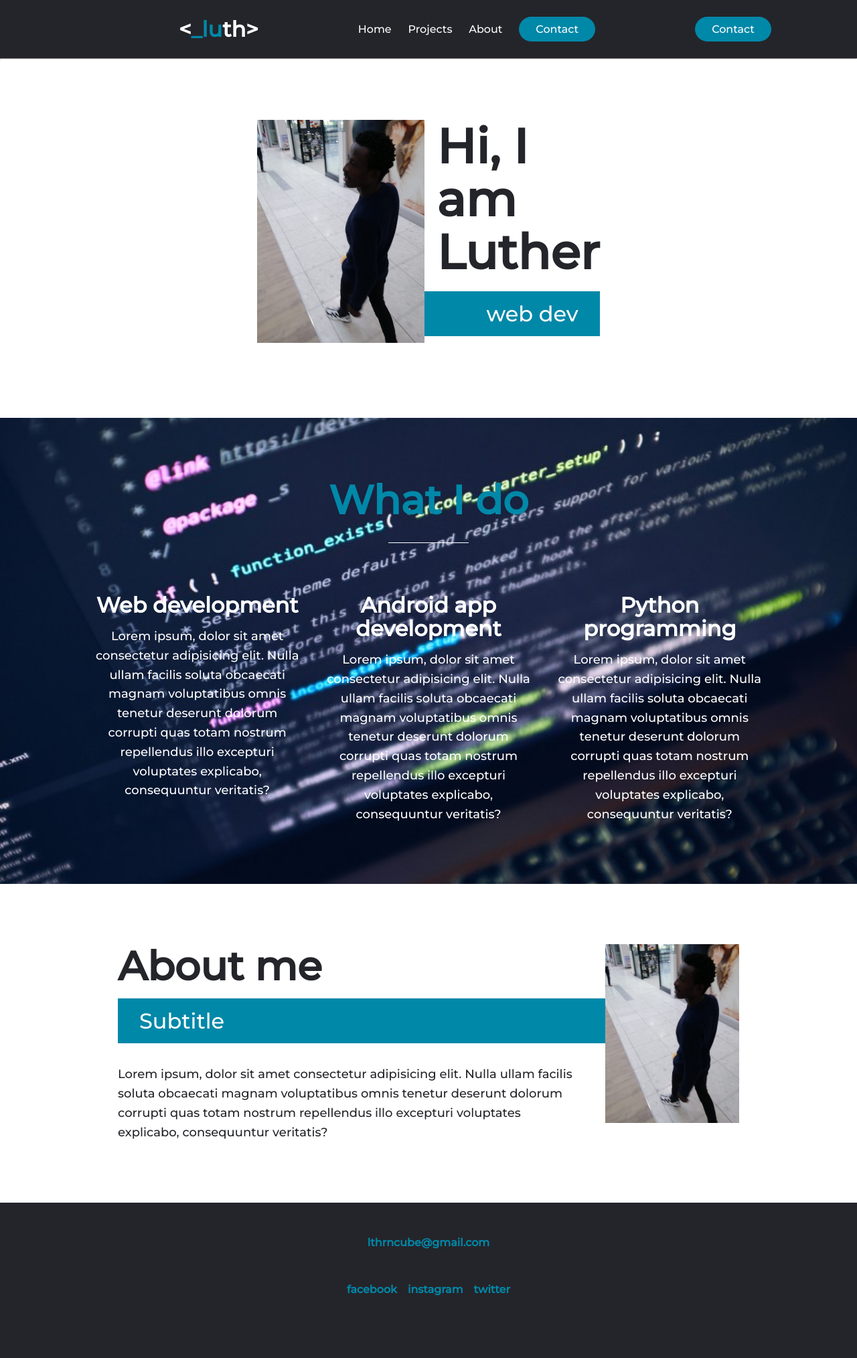
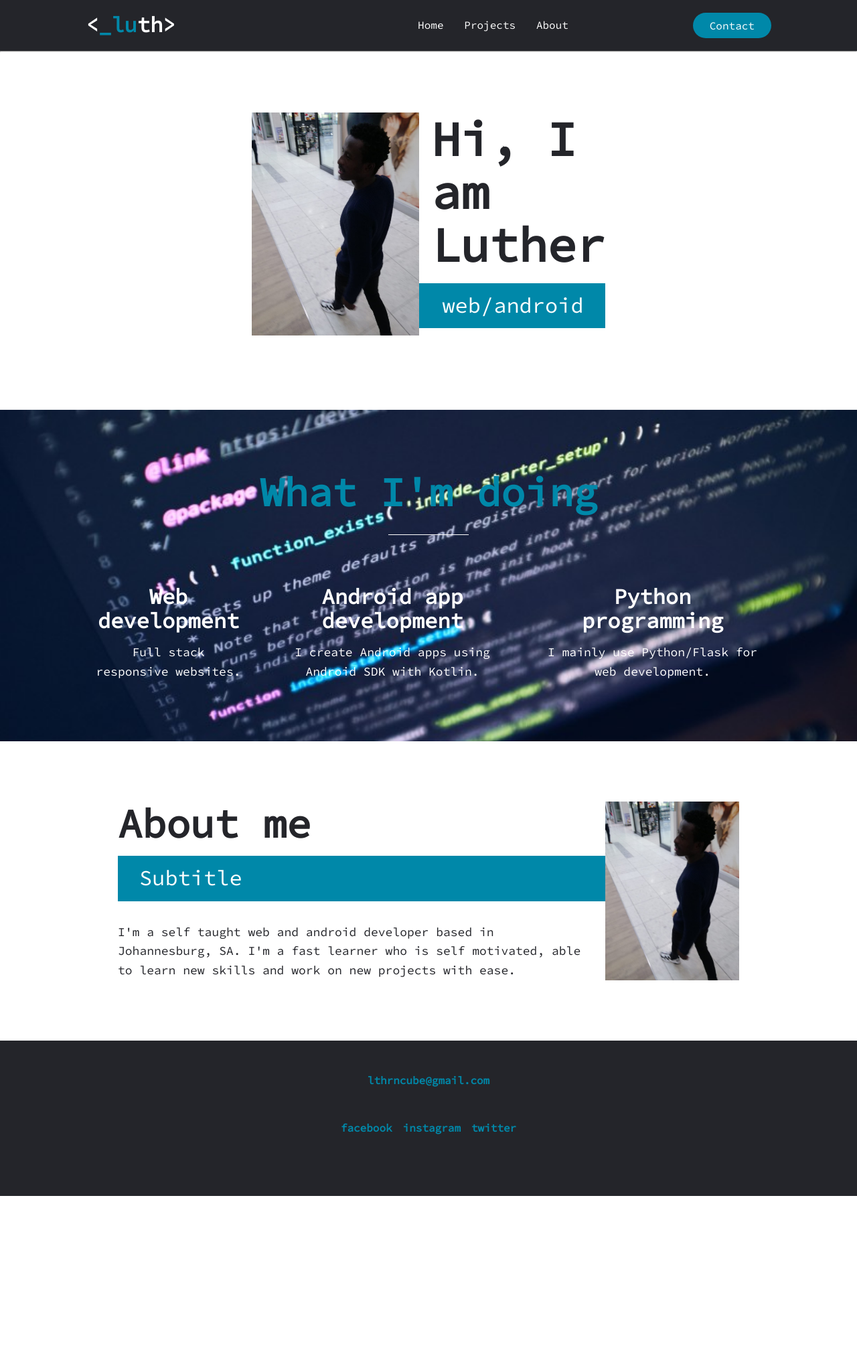
Before and after one commit to lutther/api, a Flask app: page / in a window 1280 px wide. Shown: the whole page at 67% size. After the commit the page ends 1786 px from the top, so only its background shows below. Run offline with Flask 2, Linux system fonts and the light colour scheme.

Commit message:
font edit

```diff
--- a/app/routes.py
+++ b/app/routes.py
@@ -6,8 +6,7 @@ from app.forms import RegForm, ReqLeave
 @app.route('/')
 @app.route('/index')
 def index():
-	show = User.query.all()
-	return render_template('index.html', show=show)
+	return render_template('index.html')
 
 @app.route('/register', methods=['GET', 'POST'])
 def register():
--- a/app/static/style.css
+++ b/app/static/style.css
@@ -1,5 +1,5 @@
 :root {
-    --ff-primary: 'Montserrat', sans-serif;
+    --ff-primary: 'Source Code Pro', monospace;
 
     --clr-primary: #24252A;
     --clr-secondary: rgba(0,136,169, 1);
@@ -130,6 +130,10 @@ li, a, button {
         background: var(--clr-primary);
     }
 
+    .section_subtitle {
+        color: var(--clr-light);
+    }
+
     .cta {
         display: none;
     }
@@ -186,6 +190,11 @@ li, a, button {
     .logo {
         display: none;
     }
+
+    .my_projects
+    .about-me {
+        font-weight: bolder;
+    }
 }
 
 @media (min-width:600px) {
@@ -198,9 +207,6 @@ li, a, button {
         padding: 15px 10%;
     }
 
-    .nav_btn {
-        display: none;
-    }
 
     .nav_item {
         display: inline-block;
--- a/app/templates/base.html
+++ b/app/templates/base.html
@@ -3,30 +3,26 @@
 <head>
 	<meta charset="UTF-8">
 	<meta name="viewport" content="width=device-width, initial-scale=1.0">
-	<title>Title</title>
+	<title>Luther</title>
 	<link rel="stylesheet" type="text/css" href="{{ url_for('static', filename='style.css') }}">
-	<link href="https://fonts.googleapis.com/css2?family=Montserrat:wght@500&display=swap" rel="stylesheet">
+	<link rel="shortcut icon" href="{{ url_for('static', filename='favicon.ico') }}">
+	<link href="https://fonts.googleapis.com/css2?family=Source+Code+Pro&display=swap" rel="stylesheet">
 </head>
 <body>
 	<header>
+		<div class="logo">
+			<h3><<span>_lu</span>th></h3>
+		</div>
 		<div class="burger">
 			<div class="item1"></div>
 			<div class="item2"></div>
 			<div class="item3"></div>
 		</div>
-		<div class="logo">
-			<h3><<span>_lu</span>th></h3>
-		</div>
 		<nav class="nav">
 			<ul class="nav_list">
 				<li class="nav_item"><a href="#home">Home</a></li>
-				<li class="nav_item"><a href="#proects">Projects</a></li>
+				<li class="nav_item"><a href="#projects">Projects</a></li>
 				<li class="nav_item"><a href="#about">About</a></li>
-				<li class="nav_btn nav_item">
-				<a href="mailto:lthrncube@gmail.com">
-					<button>Contact</button>
-				</a>
-				</li>
 			</ul>
 		</nav>
 		<a class="cta" href="#"><button class="btn">Contact</button></a>
--- a/app/templates/index.html
+++ b/app/templates/index.html
@@ -7,38 +7,33 @@
   <h1 class="section_title section_title-intro">
     Hi, I am Luther
   </h1>
-  <p class="section_subtitle section_subtitle-intro">web dev</p>
+  <p class="section_subtitle section_subtitle-intro">web/android</p>
   <img class="intro_img" src="static/IMG.jpg" alt="my pic">
 </section>
 
 
 <!-- My projects -->
-<section class="my_projects" id="proects">
-  <h2 class="section_title section_title-project">What I do</h2>
+<section class="my_projects" id="projects">
+  <h2 class="section_title section_title-project">What I'm doing</h2>
   <div class="projects">
     <div class="project">
       <h3>Web development</h3>
-        <p>Lorem ipsum, dolor sit amet consectetur adipisicing elit. Nulla ullam facilis soluta
-         obcaecati magnam voluptatibus omnis tenetur deserunt dolorum corrupti quas totam
-         nostrum repellendus illo excepturi voluptates explicabo, consequuntur veritatis?
+        <p>
+        Full stack responsive websites.
         </p>
     </div>
 
     <div class="project">
       <h3>Android app development</h3>
       <p>
-        Lorem ipsum, dolor sit amet consectetur adipisicing elit. Nulla ullam facilis soluta
-         obcaecati magnam voluptatibus omnis tenetur deserunt dolorum corrupti quas totam
-         nostrum repellendus illo excepturi voluptates explicabo, consequuntur veritatis?
+        I create Android apps using Android SDK with Kotlin.
       </p>
     </div>
 
     <div class="project">
       <h3>Python programming</h3>
       <p>
-        Lorem ipsum, dolor sit amet consectetur adipisicing elit. Nulla ullam facilis soluta
-         obcaecati magnam voluptatibus omnis tenetur deserunt dolorum corrupti quas totam
-         nostrum repellendus illo excepturi voluptates explicabo, consequuntur veritatis?
+        I mainly use Python/Flask for web development.
       </p>
     </div>
   </div>
@@ -50,9 +45,9 @@
   <h2 class="section_title section_title-about">About me</h2>
   <p class="section_subtitle section_subtitle-about">Subtitle</p>
   <div class="about-me_body">
-    <p>Lorem ipsum, dolor sit amet consectetur adipisicing elit. Nulla ullam facilis soluta
-      obcaecati magnam voluptatibus omnis tenetur deserunt dolorum corrupti quas totam
-      nostrum repellendus illo excepturi voluptates explicabo, consequuntur veritatis?</p>
+    <p>I'm a self taught web and android developer based in Johannesburg, SA.
+        I'm a fast learner who is self motivated, able to learn new skills and
+        work on new projects with ease.</p>
   </div>
   <img class="me" src="static/IMG.jpg" alt="my pic">
 </section>
```
Also changed, not shown: app/static/favicon.ico (added).
